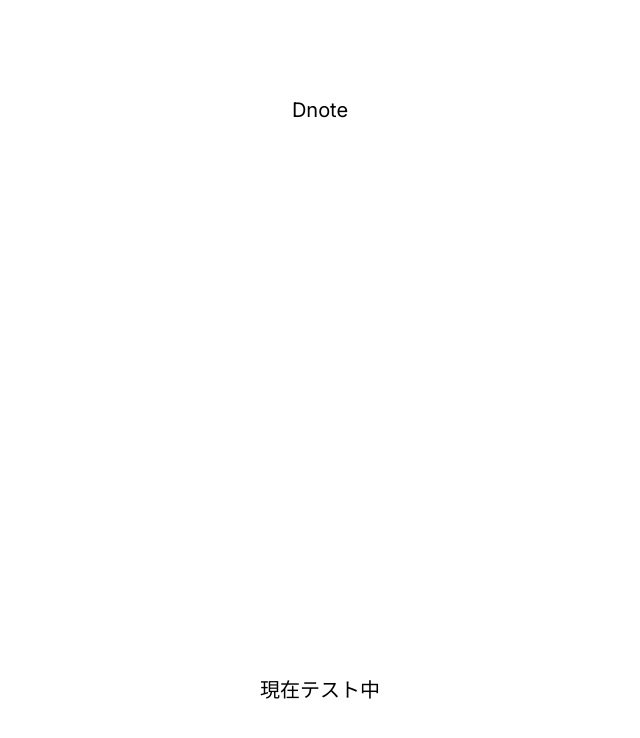
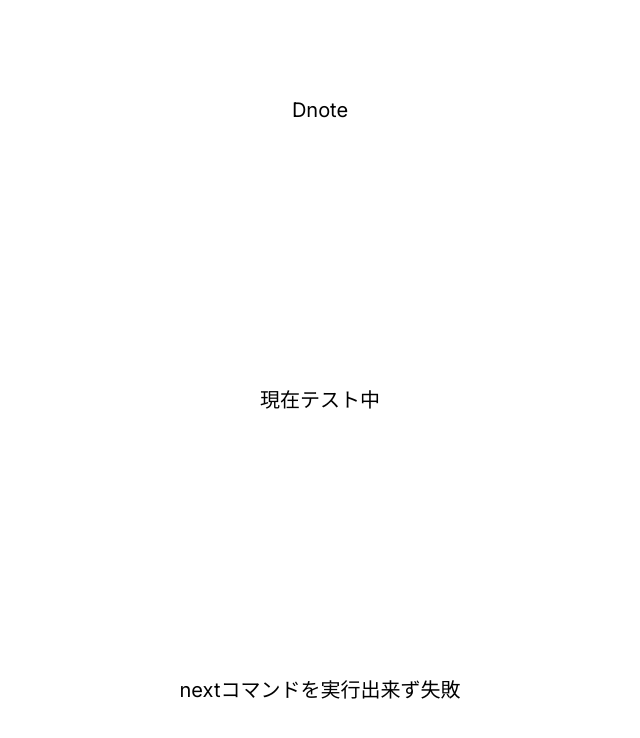
Before and after one commit to Daiki48/d-note, a Next.js app: page / in a window 1280 px wide. Shown: the top 738 px of the page, without its empty margins (320-960 px from the left). Built offline with nearby package versions, Linux system fonts and the light colour scheme.

Commit message:
:monocle_face: Testing github actions

```diff
--- a/src/app/page.tsx
+++ b/src/app/page.tsx
@@ -5,6 +5,7 @@ export default function Home() {
     <main className="flex min-h-screen flex-col items-center justify-between p-24 text-xl">
       <h1>Dnote</h1>
       <p>現在テスト中</p>
+      <p>nextコマンドを実行出来ず失敗</p>
     </main>
   );
 }
```
Also changed, not shown: 3 other files (tests, documents, lock files or other folders).
